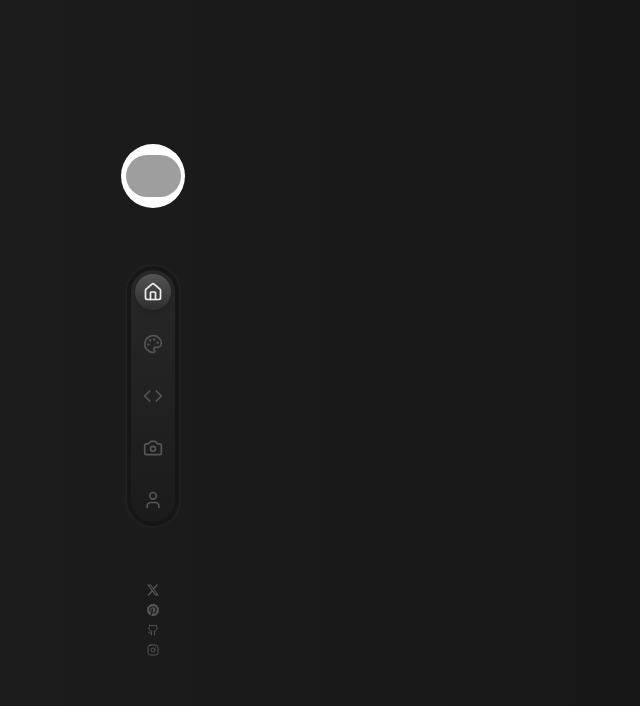
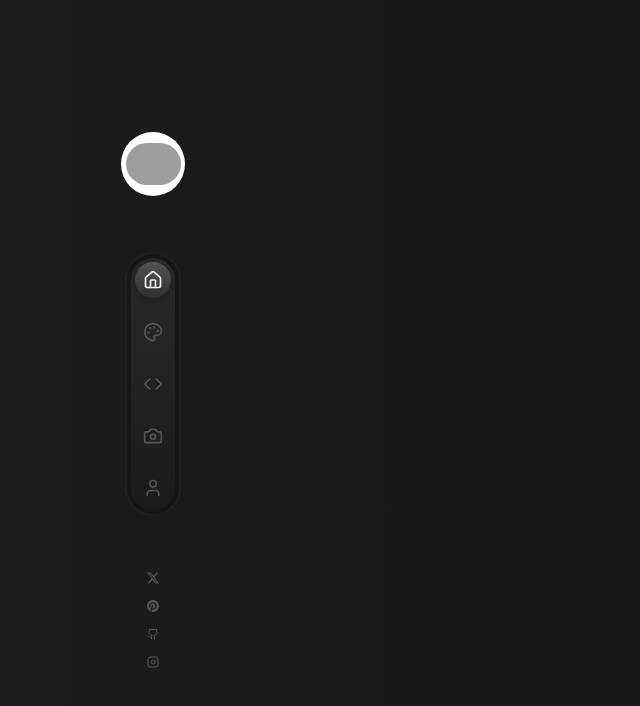
Before and after one commit to Omikhe/msakamike, a Next.js app: page / in a window 1280 px wide. Shown: the top 706 px of the page, without its empty margins (0-640 px from the left). Built offline with nearby package versions, Linux system fonts and the light colour scheme; grey boxes are pictures that could not be loaded.

Commit message:
add social links spacing

```diff
--- a/app/components/sidenav.tsx
+++ b/app/components/sidenav.tsx
@@ -56,7 +56,7 @@ export default function Sidenav() {
         </nav>
 
         {/* Social Links */}
-        <div className="flex flex-col gap-2">
+        <div className="flex flex-col gap-4">
           {socialLinks.map(({ href, icon }) => (
             <Link
               key={href}
```
